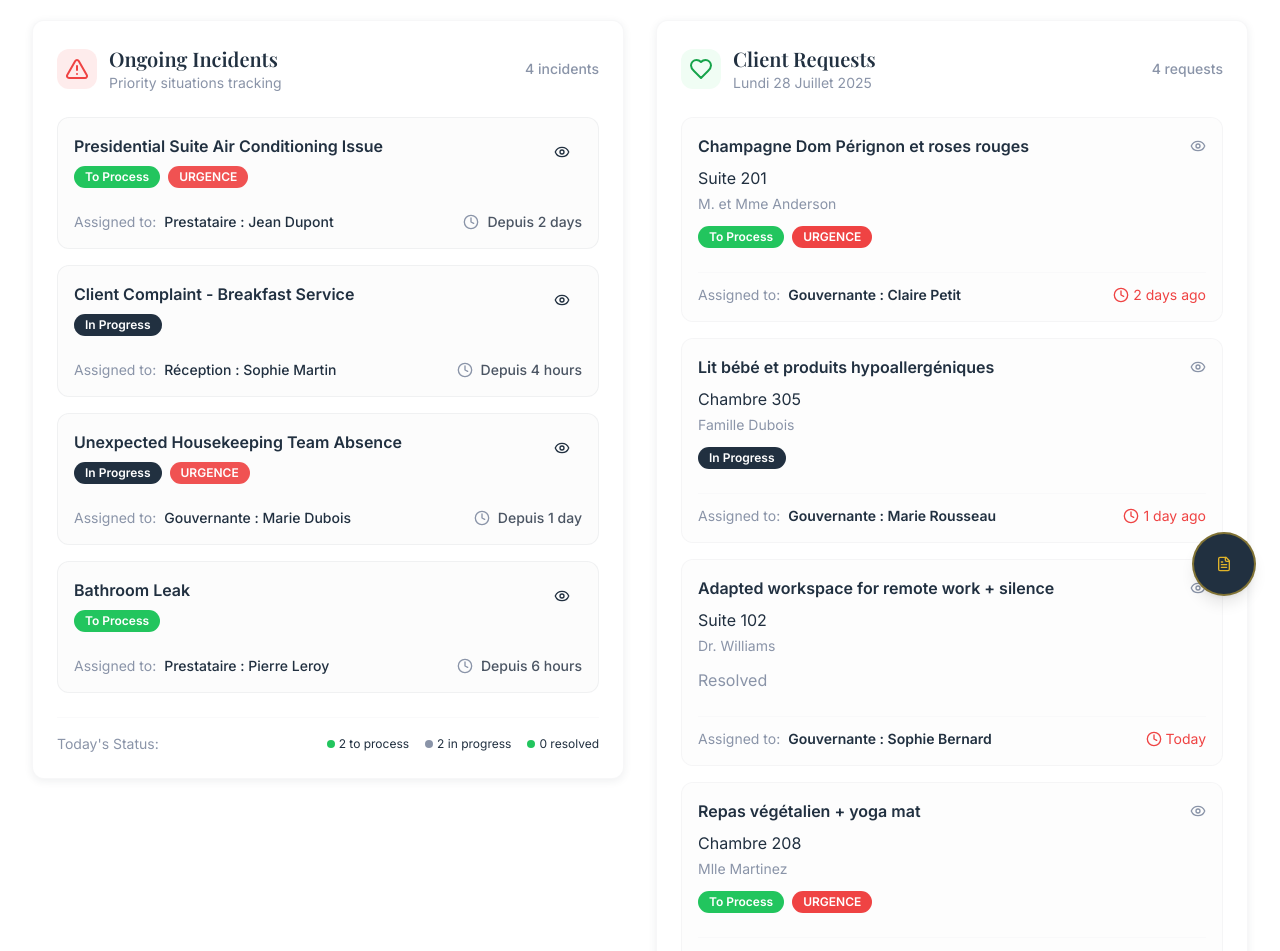
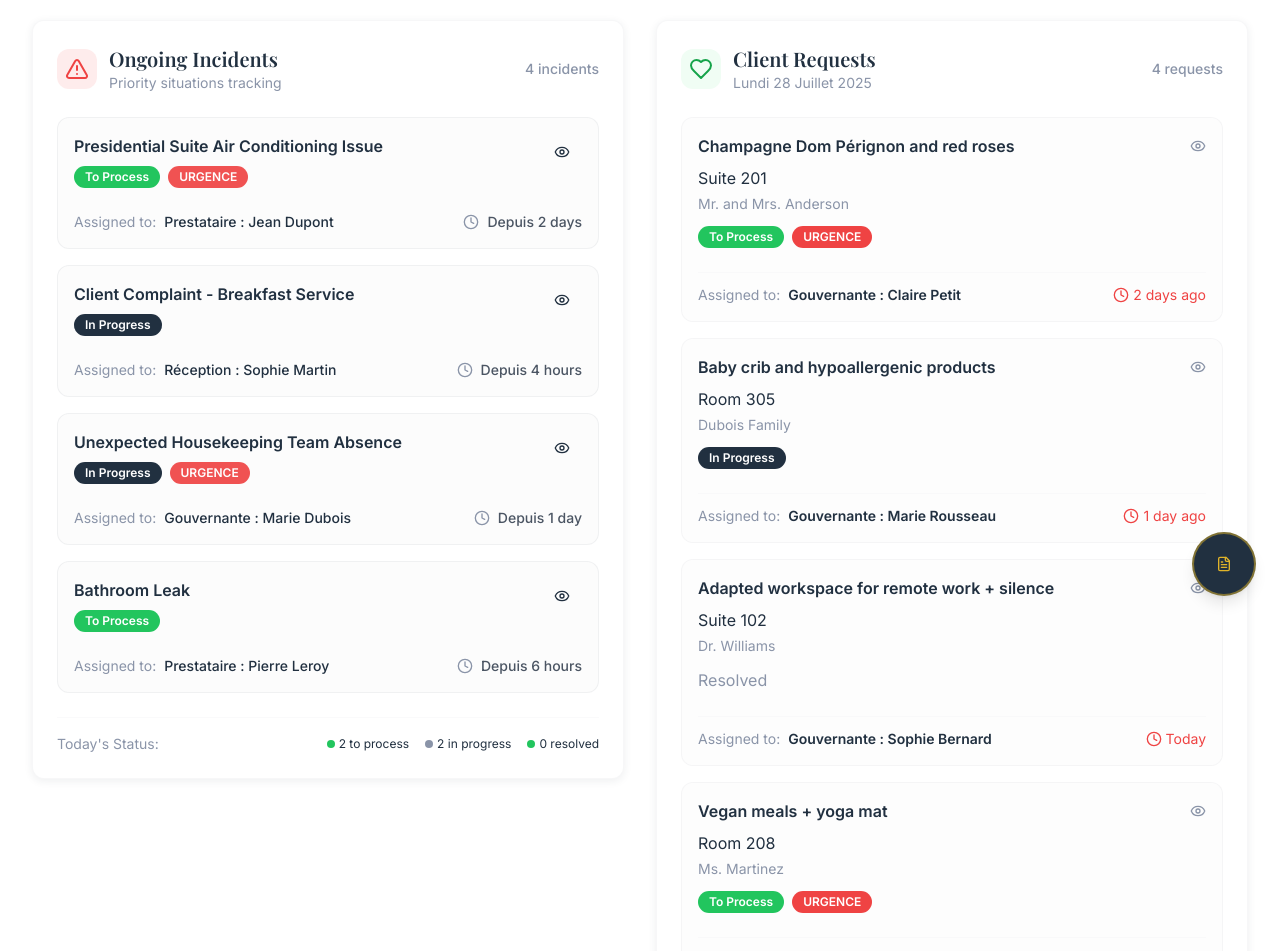
Before and after one commit to Lazlo84AI/receptionist-hospitality-os, a React (Vite) app: page / in a window 1280 px wide. Shown: the part 180-1131 px from the top of the page. Built offline with nearby package versions, Linux system fonts and the light colour scheme.

Commit message:
Translate interface to English
The AI translated all remaining French text in the interface to native English, ensuring a complete localization of the application.

```diff
--- a/src/components/ClientRequestsCard.tsx
+++ b/src/components/ClientRequestsCard.tsx
@@ -19,55 +19,55 @@ import { ReminderModal } from './modals/ReminderModal';
 const clientRequests = [
   {
     id: 1,
-    clientName: 'M. et Mme Anderson',
+    clientName: 'Mr. and Mrs. Anderson',
     room: 'Suite 201',
-    request: 'Champagne Dom Pérignon et roses rouges',
-    occasion: 'Anniversaire de mariage',
+    request: 'Champagne Dom Pérignon and red roses',
+    occasion: 'Wedding anniversary',
     status: 'To Process',
     gouvernante: 'Claire Petit',
     avatar: 'CP',
     daysSince: 2,
     priority: 'URGENCE',
-    description: 'Charles et Emily Anderson célèbrent leurs 25 ans de mariage. Charles est amateur de grands crus et Emily adore les roses. Ils ont mentionné que leur lune de miel était à Champagne, ils seront touchés par ce clin d\'œil.'
+    description: 'Charles and Emily Anderson are celebrating their 25th wedding anniversary. Charles is a wine enthusiast and Emily loves roses. They mentioned their honeymoon was in Champagne, they will be touched by this reference.'
   },
   {
     id: 2,
-    clientName: 'Famille Dubois',
-    room: 'Chambre 305',
-    request: 'Lit bébé et produits hypoallergéniques',
-    occasion: 'Voyage en famille',
+    clientName: 'Dubois Family',
+    room: 'Room 305',
+    request: 'Baby crib and hypoallergenic products',
+    occasion: 'Family trip',
     status: 'In Progress',
     gouvernante: 'Marie Rousseau',
     avatar: 'MR',
     daysSince: 1,
     priority: 'NORMAL',
-    description: 'Pierre et Léa Dubois voyagent avec leur bébé de 8 mois, Lucas, qui fait ses premières vacances. Léa a mentionné que Lucas a une peau sensible suite à un eczéma. Très attentifs au bien-être de leur enfant, ils apprécieront notre attention aux détails.'
+    description: 'Pierre and Léa Dubois are traveling with their 8-month-old baby, Lucas, on his first vacation. Léa mentioned that Lucas has sensitive skin due to eczema. Very attentive to their child\'s well-being, they will appreciate our attention to detail.'
   },
   {
     id: 3,
     clientName: 'Dr. Williams',
     room: 'Suite 102',
     request: 'Adapted workspace for remote work + silence',
-    occasion: 'Séjour d\'affaires',
+    occasion: 'Business stay',
     status: 'Resolved',
     gouvernante: 'Sophie Bernard',
     avatar: 'SB',
     daysSince: 0,
     priority: 'NORMAL',
-    description: 'Dr. James Williams, chirurgien cardiaque de Londres, doit finaliser une publication médicale importante pendant son séjour. Il travaille souvent tard le soir et apprécie le calme absolu. Grand amateur de café italien, il sera ravi de notre sélection.'
+    description: 'Dr. James Williams, a cardiac surgeon from London, needs to complete an important medical publication during his stay. He often works late at night and appreciates absolute silence. A great lover of Italian coffee, he will be delighted with our selection.'
   },
   {
     id: 4,
-    clientName: 'Mlle Martinez',
-    room: 'Chambre 208',
-    request: 'Repas végétalien + yoga mat',
-    occasion: 'Retraite wellness',
+    clientName: 'Ms. Martinez',
+    room: 'Room 208',
+    request: 'Vegan meals + yoga mat',
+    occasion: 'Wellness retreat',
     status: 'To Process',
     gouvernante: 'Claire Petit',
     avatar: 'CP',
     daysSince: 1,
     priority: 'URGENCE',
-    description: 'Isabella Martinez, professeure de yoga et influenceuse wellness, revient d\'un voyage spirituel de 3 mois à Bali. Passionnée de méditation et de cuisine ayurvédique, elle documente son séjour pour ses 50k followers. Une attention particulière l\'enchantera.'
+    description: 'Isabella Martinez, yoga teacher and wellness influencer, is returning from a 3-month spiritual journey to Bali. Passionate about meditation and Ayurvedic cuisine, she documents her stay for her 50k followers. Special attention will enchant her.'
   }
 ];
 
@@ -128,32 +128,32 @@ export function ClientRequestsCard() {
       id: 1,
       type: 'comment',
       user: 'Sophie Martin',
-      action: 'a laissé un commentaire',
-      content: 'Champagne livré et installé en chambre',
+      action: 'left a comment',
+      content: 'Champagne delivered and installed in room',
       timestamp: new Date(Date.now() - 2 * 60 * 60 * 1000)
     },
     {
       id: 2,
       type: 'reminder',
       user: 'Claire Petit',
-      action: 'a programmé un reminder',
-      content: 'Suivi qualité VIP tous les dimanche à 10h',
+      action: 'scheduled a reminder',
+      content: 'VIP quality follow-up every Sunday at 10am',
       timestamp: new Date(Date.now() - 1 * 24 * 60 * 60 * 1000)
     },
     {
       id: 3,
       type: 'checklist',
       user: 'Marie Rousseau',
-      action: 'a complété une tâche de la checklist',
-      content: 'Installation du lit bébé terminée',
+      action: 'completed a checklist task',
+      content: 'Baby crib installation completed',
       timestamp: new Date(Date.now() - 4 * 60 * 60 * 1000)
     },
     {
       id: 4,
       type: 'escalation',
       user: 'Sophie Bernard',
-      action: 'a escaladé par WhatsApp',
-      content: 'Contact direct avec le concierge pour bureau ergonomique',
+      action: 'escalated via WhatsApp',
+      content: 'Direct contact with concierge for ergonomic desk',
       timestamp: new Date(Date.now() - 8 * 60 * 60 * 1000)
     }
   ]);
```
